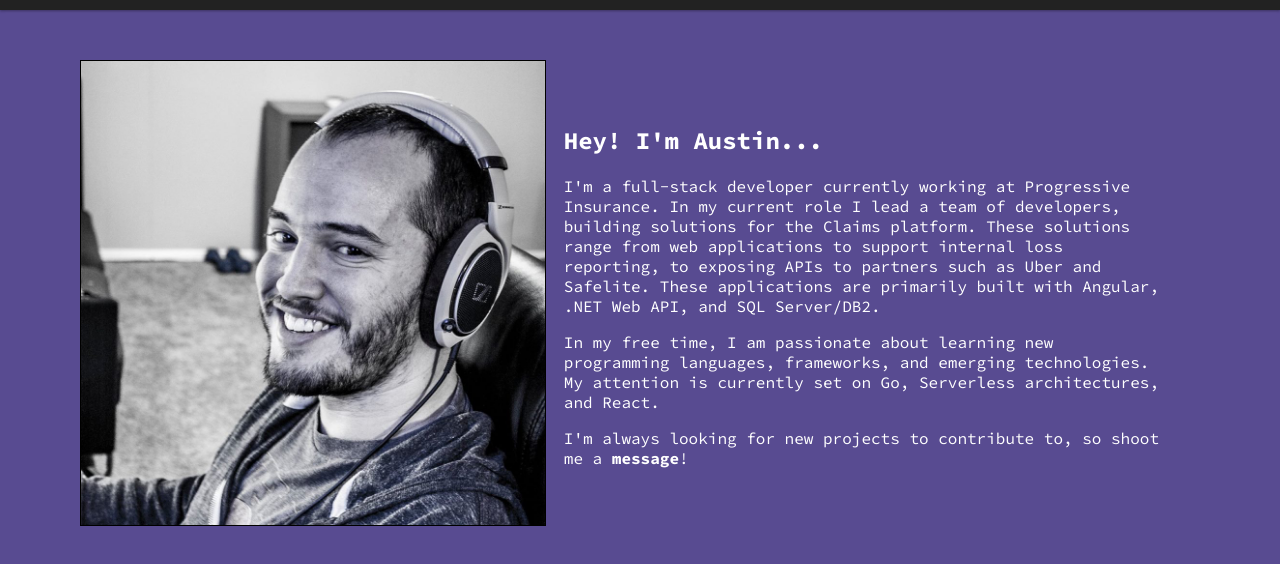
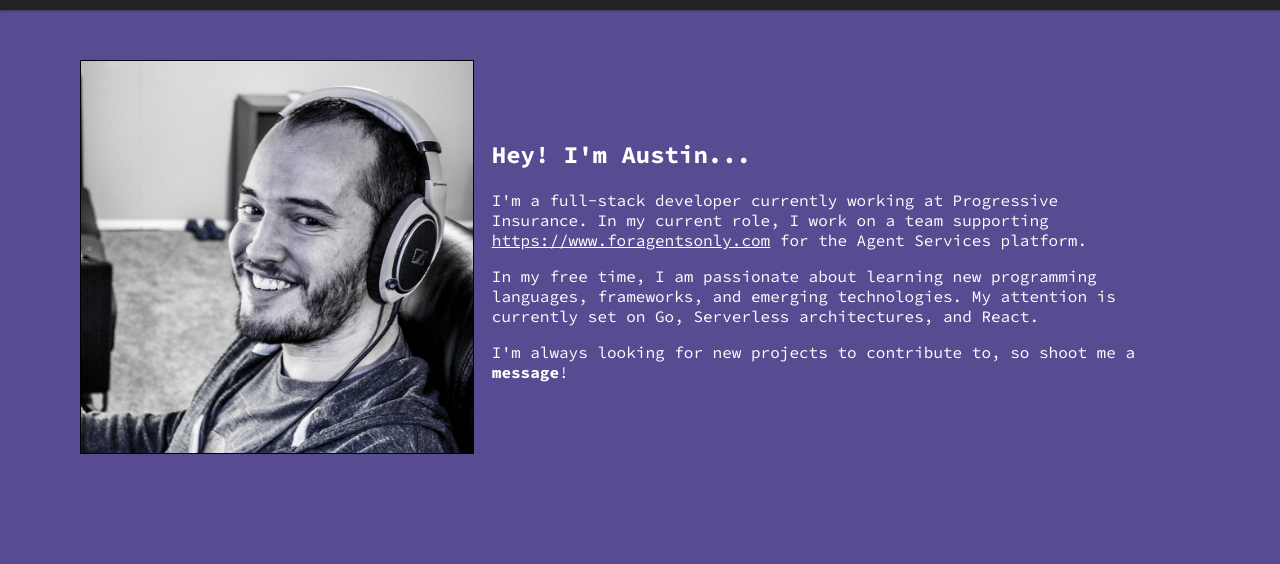
Before and after one commit to austinvalle/valle.io, a Gatsby site: page / in a window 1280 px wide. Shown: the part 90-654 px from the top of the page. Built offline with nearby package versions, Linux system fonts and the light colour scheme; Gatsby itself is replaced by a stand-in of ours.

Commit message:
updated the copy

```diff
--- a/src/pages/index.css
+++ b/src/pages/index.css
@@ -28,6 +28,10 @@
     align-self: center;
 }
 
+.io-fao-link {
+	text-decoration: underline;
+}
+
 @media (max-width: 1024px)
 {
     .io-home-picture {
--- a/src/pages/index.js
+++ b/src/pages/index.js
@@ -1,3 +1,4 @@
+import { Link } from "gatsby";
 import React from "react";
 import Layout from "../components/layout";
 import portfolioImage from "../images/portfolio.jpg"
@@ -16,10 +17,7 @@ export default function Home() {
 						<h2>Hey! I'm Austin...</h2>
 						<p>
 							I'm a full-stack developer currently working at Progressive Insurance.
-							In my current role I lead a team of developers, building solutions for the Claims platform.
-							These solutions range from web applications to support internal loss reporting, to exposing APIs
-							to partners such as Uber and Safelite. These applications are primarily built with Angular, .NET Web API,
-							and SQL Server/DB2.
+							In my current role, I work on a team supporting <Link className="io-fao-link" to="https://www.foragentsonly.com">https://www.foragentsonly.com</Link> for the Agent Services platform.
 						</p>
 						<p>
 							In my free time, I am passionate about learning new programming languages, frameworks, and emerging
```
